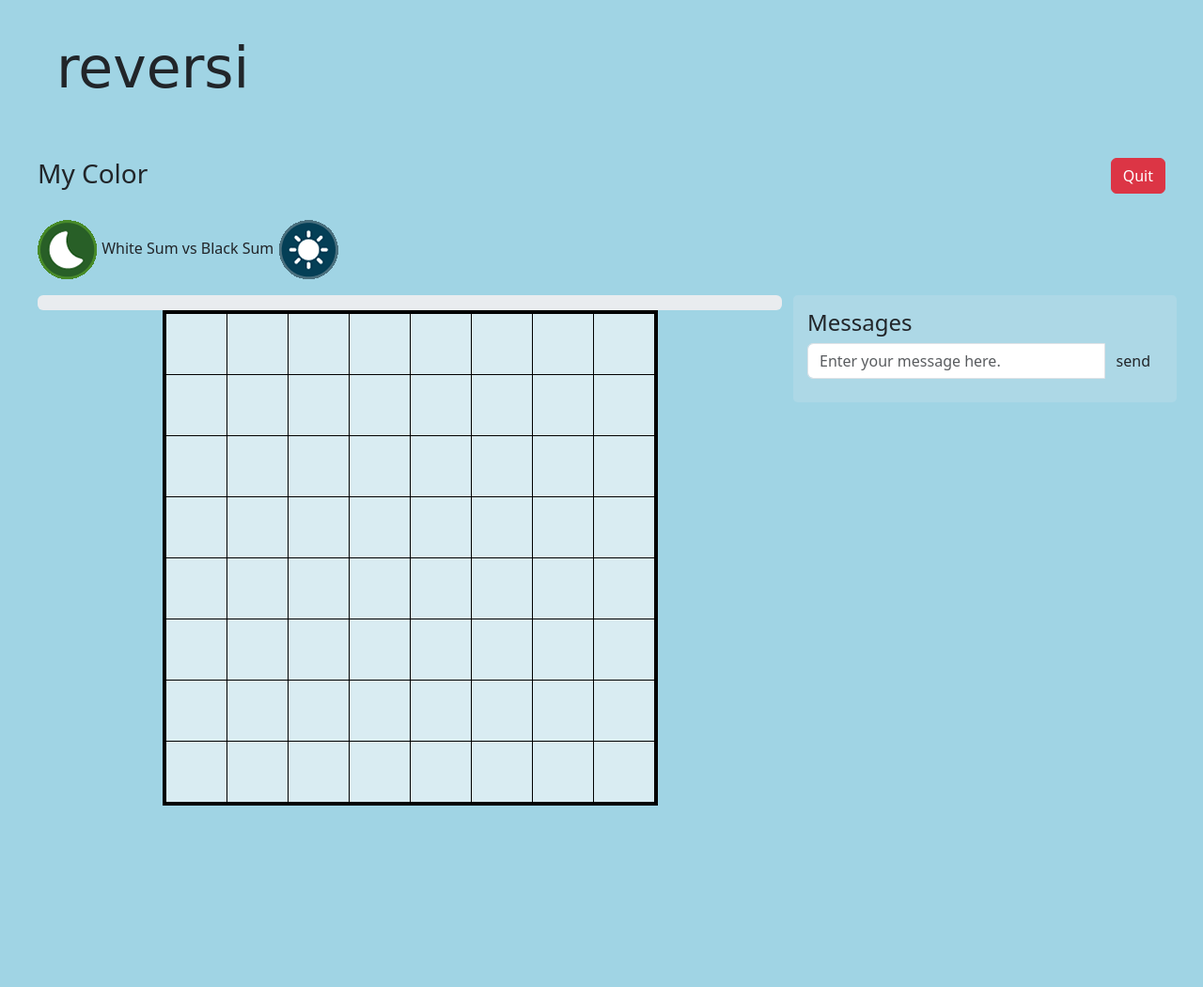
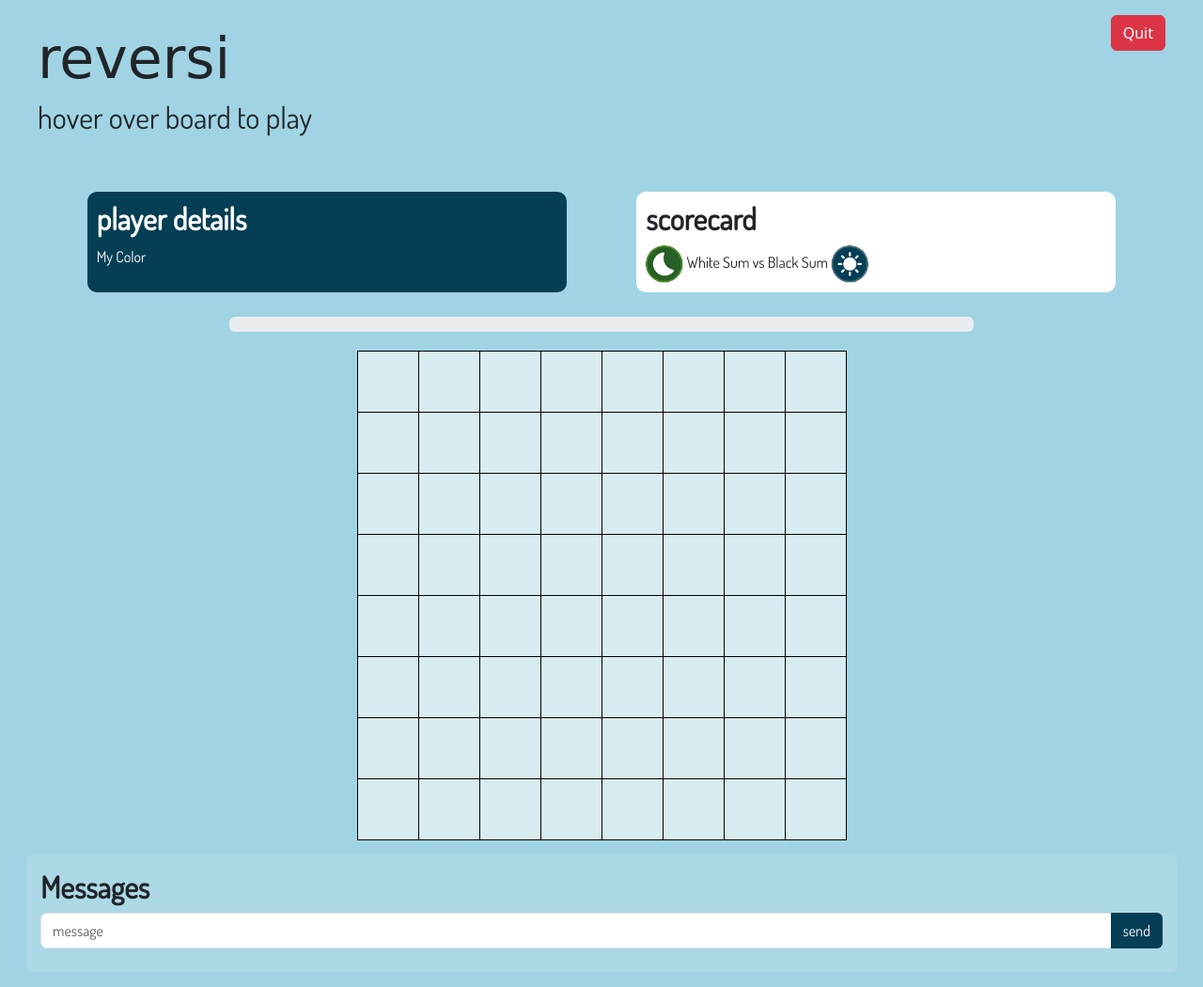
Before and after one commit to rubyjboyle-uni/reversi, a website: page public/game.html in a window 1280 px wide. Shown: the whole page at 94% size. Before the commit the page ends 873 px from the top, so only its background shows below. Drawn offline with nearby package versions, Linux system fonts and the light colour scheme; no server answers; a web font is replaced by a local one.

Commit message:
clean up look

```diff
--- a/public/assets/css/game.css
+++ b/public/assets/css/game.css
@@ -3,9 +3,14 @@ body {
 }
 #gameTitle {
     font-family: 'Bagel Fat One', cursive;
-    margin: 20px;
+    margin-top: 10px;
     font-size: 60px;
 }
+.header-subtitle {
+    font-family: 'Dosis', sans-serif;
+    margin-bottom: 10px;
+}
+
 .join_room_response,
 .left_room_response {
     background-color: cornsilk;
@@ -19,10 +24,11 @@ body {
     background-color: lightblue;
     border-radius: 5px;
     padding: 15px;
+    font-family: 'Dosis', sans-serif;
 }
 
 table#game_board {
-    border: 4px solid black;
+    border: 1px solid black;
     border-radius: 10px;
     margin: 0px;
     padding: 0px;
@@ -42,4 +48,38 @@ td.hovered_over:hover {
 #messages {
     padding: 5px;
     border-radius: 5px;
+    font-family: 'Dosis', sans-serif;
 }
+
+.progress {
+    margin-bottom: 20px;
+}
+
+.image-small {
+    max-width: 40px;
+}
+
+.player-details {
+    background-color: #043F56;
+    color: #ffffff;
+    border-radius: 10px;
+    font-family: 'Dosis', sans-serif;
+    margin: 10px;
+    padding: 10px;
+}
+
+.player-scorecard {
+    font-family: 'Dosis', sans-serif;
+    background-color: #ffffff;
+    border-radius: 10px;
+    margin: 10px;
+    padding: 10px;
+}
+
+.player-title {
+    font-weight: bold;
+}
+.button-messages {
+    background-color: #043F56;
+    color: #ffffff;
+}
--- a/public/assets/js/main.js
+++ b/public/assets/js/main.js
@@ -29,7 +29,7 @@ socket.on('log',function(array){
 });
 
 function makeInviteButton(socket_id) {
-    let newHTML = "<button type='button' class='btn btn-outline-primary'>Invite</button>";
+    let newHTML = "<button type='button' class='btn button-invite'>invite</button>";
     let newNode = $(newHTML);
     newNode.click( () => {
         let payload = {
@@ -44,7 +44,7 @@ function makeInviteButton(socket_id) {
 //creating buttons
 
 function makeInvitedButton(socket_id) {
-    let newHTML = "<button type='button' class='btn btn-primary'>Invited</button>";
+    let newHTML = "<button type='button' class='btn btn-primary'>invited</button>";
     let newNode = $(newHTML);
     newNode.click( () => {
         let payload = {
@@ -180,7 +180,7 @@ socket.on('join_room_response', (payload) => {
     nodeA.show("fade", 1000);
 
     //announcing in the chat that someone has arrived
-    let newHTML = '<p class=\'join_room_response\'>' + payload.username + ' joined the chat room. (there are '+ payload.count + ' users in this room)</p>';
+    let newHTML = '<p class=\'join_room_response\'>' + payload.username + ' joined the chat room. '+ payload.count + ' users total.</p>';
     let newNode = $(newHTML);
     newNode.hide();
     $('#messages').prepend(newNode);
@@ -204,7 +204,7 @@ socket.on('player_disconnected', (payload) => {
         domElements.hide("fade", 500);
     }
 
-    let newHTML = '<p class=\'left_room_response\'>'+ payload.username +' left the chatroom. (There are '+ payload.count +' users in this room)</p>';
+    let newHTML = '<p class=\'left_room_response\'>'+ payload.username +' left the chatroom. '+ payload.count +' users total. </p>';
     let newNode = $(newHTML);
     newNode.hide();
     $('#messages').prepend(newNode);
@@ -279,20 +279,20 @@ socket.on('game_update', (payload) => {
     }
 
     if(my_color === 'white') {
-        $("#my_color").html('<h3 id="my_color">I am the moon.</h3>');
+        $("#my_color").html('<p id="my_color">I am the moon.</p>');
     } else if (my_color === 'black') {
-        $("#my_color").html('<h3 id="my_color">I am the sun.</h3>');
+        $("#my_color").html('<p id="my_color">I am the sun.</p>');
     } else {
-        $("#my_color").html('<h3 id="my_color">Error: Unknown color</h3>');
+        $("#my_color").html('<p id="my_color">Error: Unknown color</p>');
     }
 
 
     if(payload.game.whose_turn === 'white') {
-        $("#my_color").append('<h4>It is the moons\'s turn.</h4>');
+        $("#my_color").append('<p>It is the moons\'s turn.</p>');
     } else if (payload.game.whose_turn === 'black') {
-        $("#my_color").append('<h4>It is the sun\'s turn.</h4>');
+        $("#my_color").append('<p>It is the sun\'s turn.</p>');
     } else {
-        $("#my_color").append('<h4>Error: Don\'t know whose turn it is.</h4>');
+        $("#my_color").append('<p>Error: Don\'t know whose turn it is.</p>');
     }
 
     let whitesum = 0;
--- a/public/game.html
+++ b/public/game.html
@@ -3,7 +3,7 @@
   <head>
     <meta charset="utf-8">
     <meta name="viewport" content="width=device-width, initial-scale=1">
-    <title>Reversi Game: Lobby</title>
+    <title>Reversi | Let's Play</title>
     <link href="https://cdn.jsdelivr.net/npm/bootstrap@5.3.0-alpha3/dist/css/bootstrap.min.css" rel="stylesheet" integrity="sha384-KK94CHFLLe+nY2dmCWGMq91rCGa5gtU4mk92HdvYe+M/SXH301p5ILy+dN9+nJOZ" crossorigin="anonymous">
     <link rel='stylesheet' href='assets/css/game.css'/>
     <link rel="preconnect" href="https://fonts.googleapis.com">
@@ -21,6 +21,10 @@
             <div class="row m-3 headerrow">
                 <div class="col text-left">
                     <h1 id="gameTitle">reversi</h1>
+                    <h2 class="header-subtitle">hover over board to play</h2>
+                </div>
+                <div class="col text-end justify-content-end">
+                    <div id="quit">Quit Button</div>
                 </div>
             </div>
 
@@ -30,17 +34,19 @@
                 </div>
             </div>
 
-            <div class="row m-3">
-                <div class="col-md-8 text-left">
-                    <h3 id="my_color">My Color</h3><br/>
-                    <img class="img-fluid" src="assets/images/white.gif" alt="White Score"/>
+            <div class="row m-3 justify-content-evenly">
+                <div class="col col-md-5 player-details">
+                    <h2 class="player-title">player details</h2>
+                    <p id="my_color">My Color</p>
+                </div>
+
+                <div class="col col-md-5 player-scorecard text-left">
+                    <h2 class="player-title">scorecard</h2>
+                    <img class="img-fluid image-small" src="assets/images/white.gif" alt="White Score"/>
                     <span id="whitesum">White Sum</span>
                     <span id="vs">vs</span>
                     <span id="blacksum">Black Sum</span>
-                    <img class="img-fluid" src="assets/images/black.gif" alt="Black Score"/>
-                </div>
-                <div class="col-md-4 text-end justify-content-end">
-                    <div id="quit">Quit Button</div>
+                    <img class="img-fluid image-small" src="assets/images/black.gif" alt="Black Score"/>
                 </div>
             </div>
 
@@ -134,17 +140,20 @@
                                 </tr>
                             </table>
                         </div>
-                        <div class="col-md-4" id="messagePane">
-                            <div>
-                                <h4>Messages</h4>
-                            </div>
-                            <div class="input-group">
-                            <input type="text" class="form-control text-nowrap" id="chatMessage" placeholder="Enter your message here." aria-label="Enter your message to send to the chat room"/>
-                            <button type="submit" class="btn text-nowrap" id="chatButton" onclick="sendChatMessage()">send</button>
-                            </div>
-                            <div id="messages"></div>
-                        </div>
                     </div>
+                </div>
+            </div>
+
+            <div class="row m-3">
+                <div class="col" id="messagePane">
+                    <div>
+                        <h2 class="player-title">Messages</h4>
+                    </div>
+                    <div class="input-group">
+                    <input type="text" class="form-control text-nowrap" id="chatMessage" placeholder="message" aria-label="Enter your message to send to the chat room"/>
+                    <button type="submit" class="btn text-nowrap button-messages" id="chatButton" onclick="sendChatMessage()">send</button>
+                    </div>
+                    <div id="messages"></div>
                 </div>
             </div>
 
```
Also changed, not shown: public/index.html (+1 -5 lines), public/lobby.html (+11 -3 lines).
